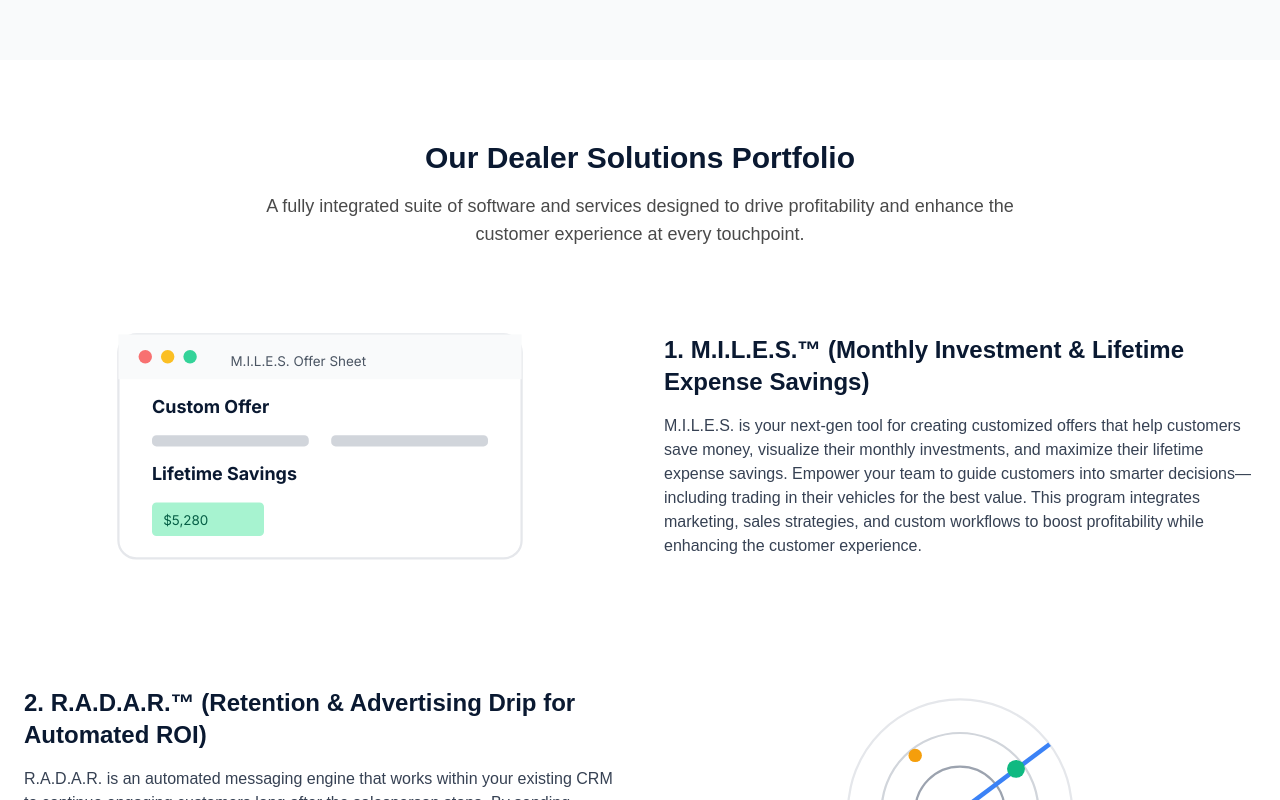
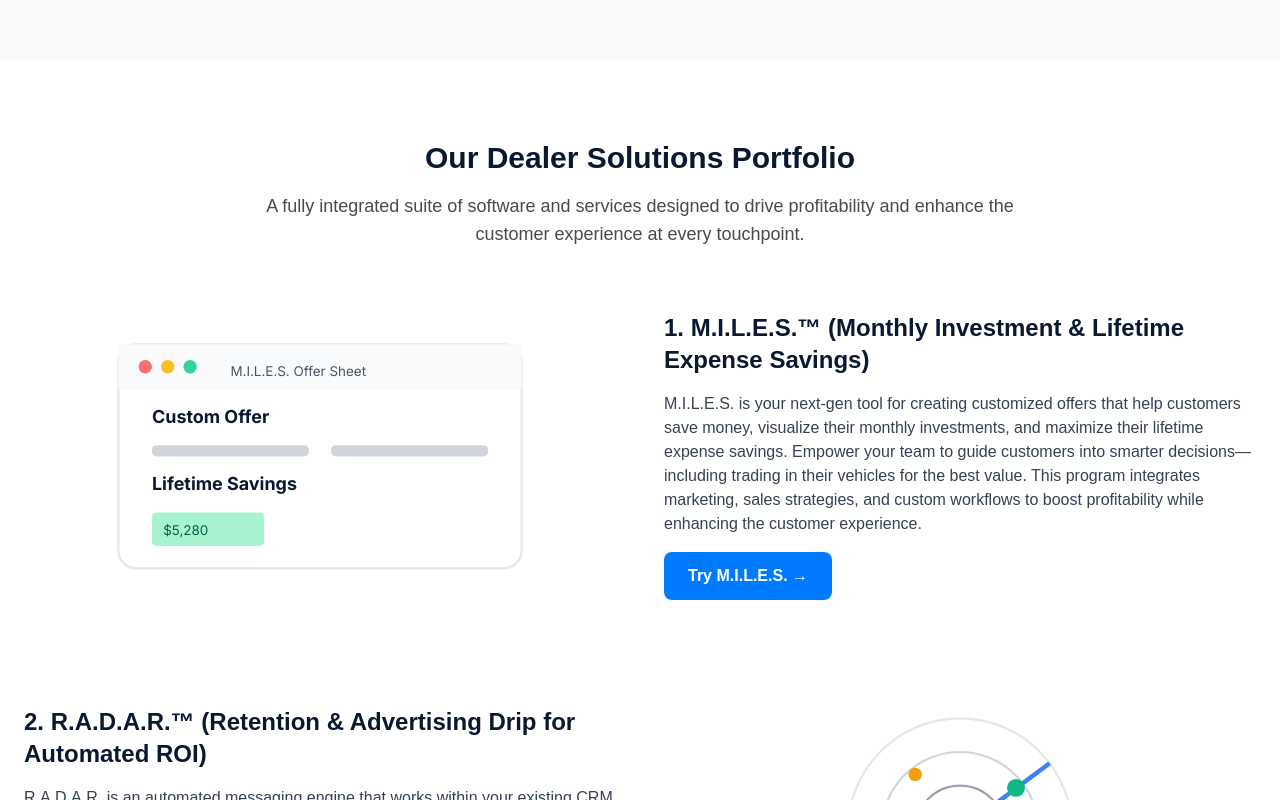
Before and after one commit to markwarddesign/dealertransparency, a Next.js app: page / in a window 1280 px wide. Shown: the part 484-1284 px from the top of the page. Built offline with nearby package versions, Linux system fonts and the light colour scheme.

Commit message:
Update page.tsx

```diff
--- a/src/app/page.tsx
+++ b/src/app/page.tsx
@@ -39,9 +39,17 @@ export default function Home() {
               </div>
               <div>
                 <h3 className="text-2xl font-bold text-navy mb-4">1. M.I.L.E.S.™ (Monthly Investment & Lifetime Expense Savings)</h3>
-                <p className="text-gray-700">
+                <p className="text-gray-700 mb-4">
                   M.I.L.E.S. is your next-gen tool for creating customized offers that help customers save money, visualize their monthly investments, and maximize their lifetime expense savings. Empower your team to guide customers into smarter decisions—including trading in their vehicles for the best value. This program integrates marketing, sales strategies, and custom workflows to boost profitability while enhancing the customer experience.
                 </p>
+                <a
+                  href="https://miles.dealertransparency.com/"
+                  target="_blank"
+                  rel="noopener noreferrer"
+                  className="inline-block px-6 py-3 bg-electric-blue text-white font-semibold rounded-lg hover:bg-navy transition duration-300"
+                >
+                  Try M.I.L.E.S. →
+                </a>
               </div>
             </div>
 
```
